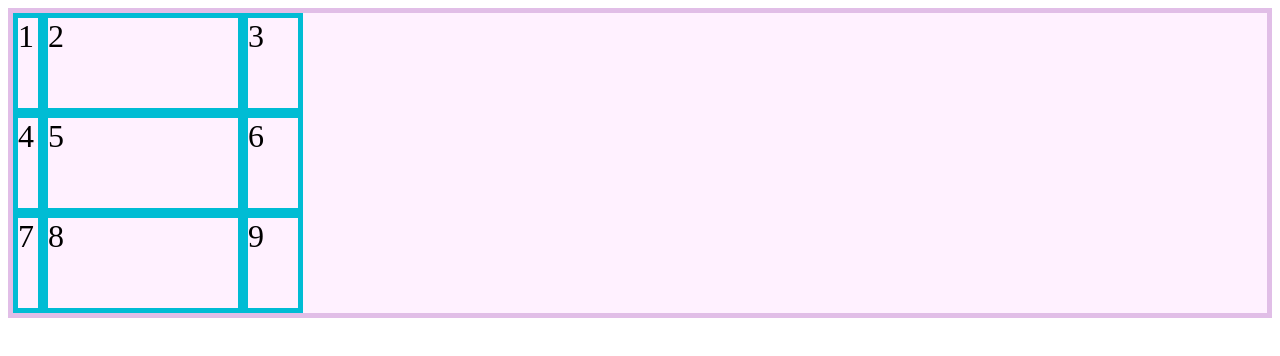
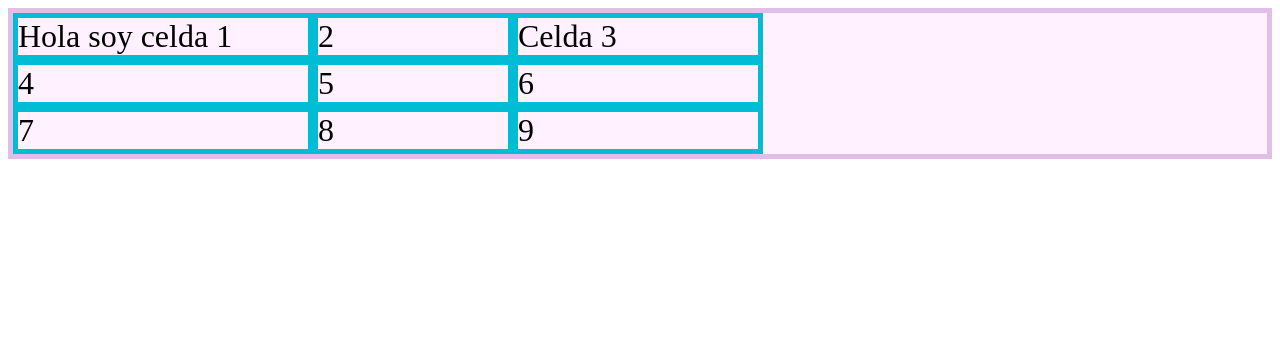
Before and after one commit to hugo-to/CSS-grid-B-sico, a plain HTML site: page src/5-Funciones-Especiales/index.html in a window 1280 px wide. Drawn offline with Linux system fonts and the light colour scheme.

Commit message:
Funciones especiales

```diff
--- a/src/5-Funciones-Especiales/index.html
+++ b/src/5-Funciones-Especiales/index.html
@@ -9,9 +9,9 @@
 </head>
 <body>
     <div class="contenedor">
-        <div class="item item-1">1</div>
+        <div class="item item-1">Hola soy celda 1</div>
         <div class="item item-2">2</div>
-        <div class="item item-3">3</div>
+        <div class="item item-3">Celda 3</div>
         <div class="item item-4">4</div>
         <div class="item item-5">5</div>
         <div class="item item-6">6</div>
--- a/src/5-Funciones-Especiales/style.css
+++ b/src/5-Funciones-Especiales/style.css
@@ -2,12 +2,12 @@
     border: 5px solid #e1bee7;
     background-color: #fff1ff;
     display: grid;
-    grid-template-columns: 30px 200px 60px;
-    grid-template-rows: 100px 100px 100px;
+    grid-template-columns: minmax(30px, 300px) 200px minmax(60px, 250px);
+    /* grid-template-columns: minmax(30px) 200px 60px; */
+    /* grid-template-rows: 100px 100px 100px; */
+    grid-template-rows: repeat(3, auto);
 }
 .item {
     border: 5px solid #00bcd4;
     font-size: 2rem;
 }
-
-/* grid-template-columns: minmax(30px, 300px) 200px minmax(60px, 250px); */
```
